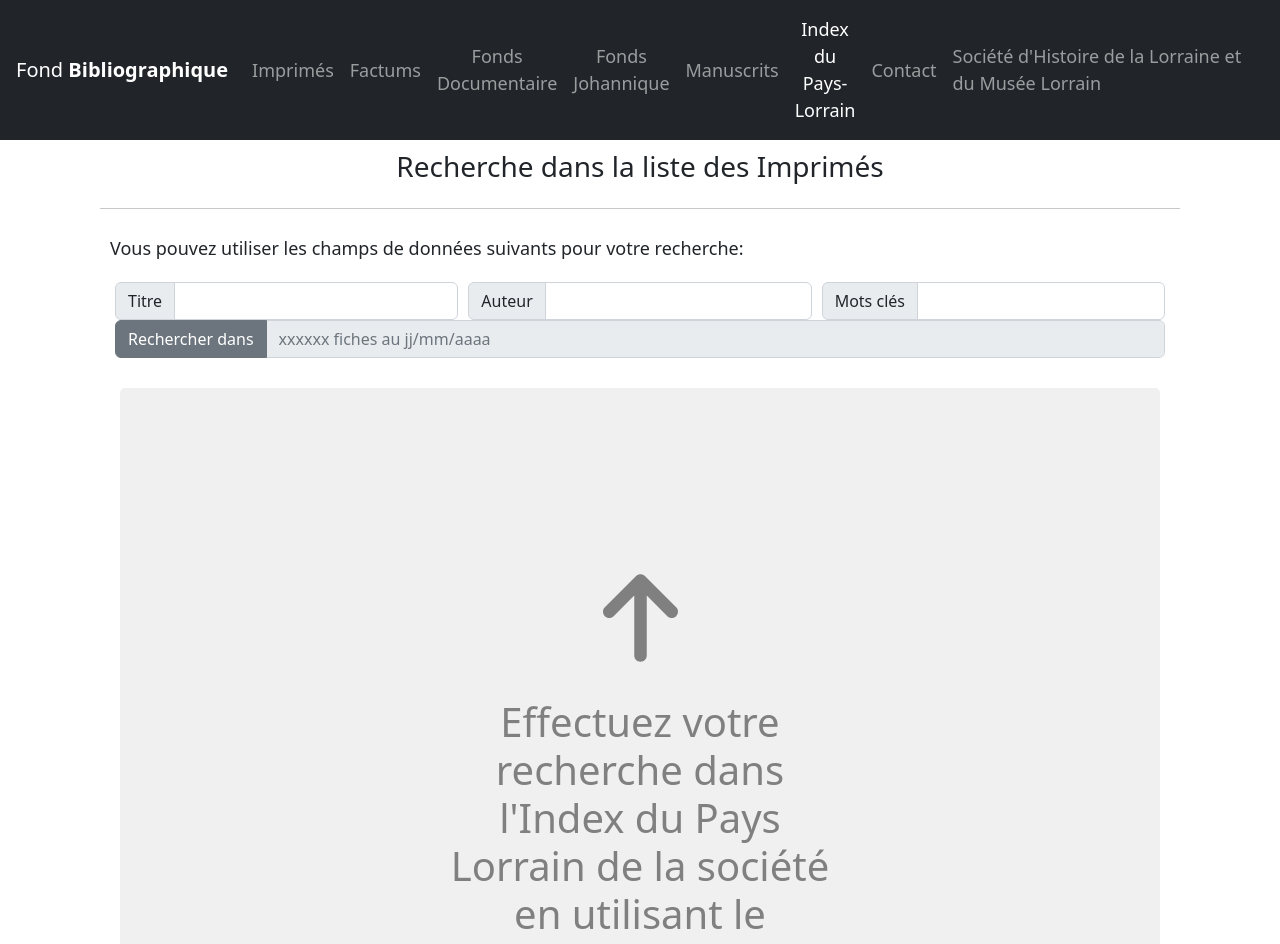
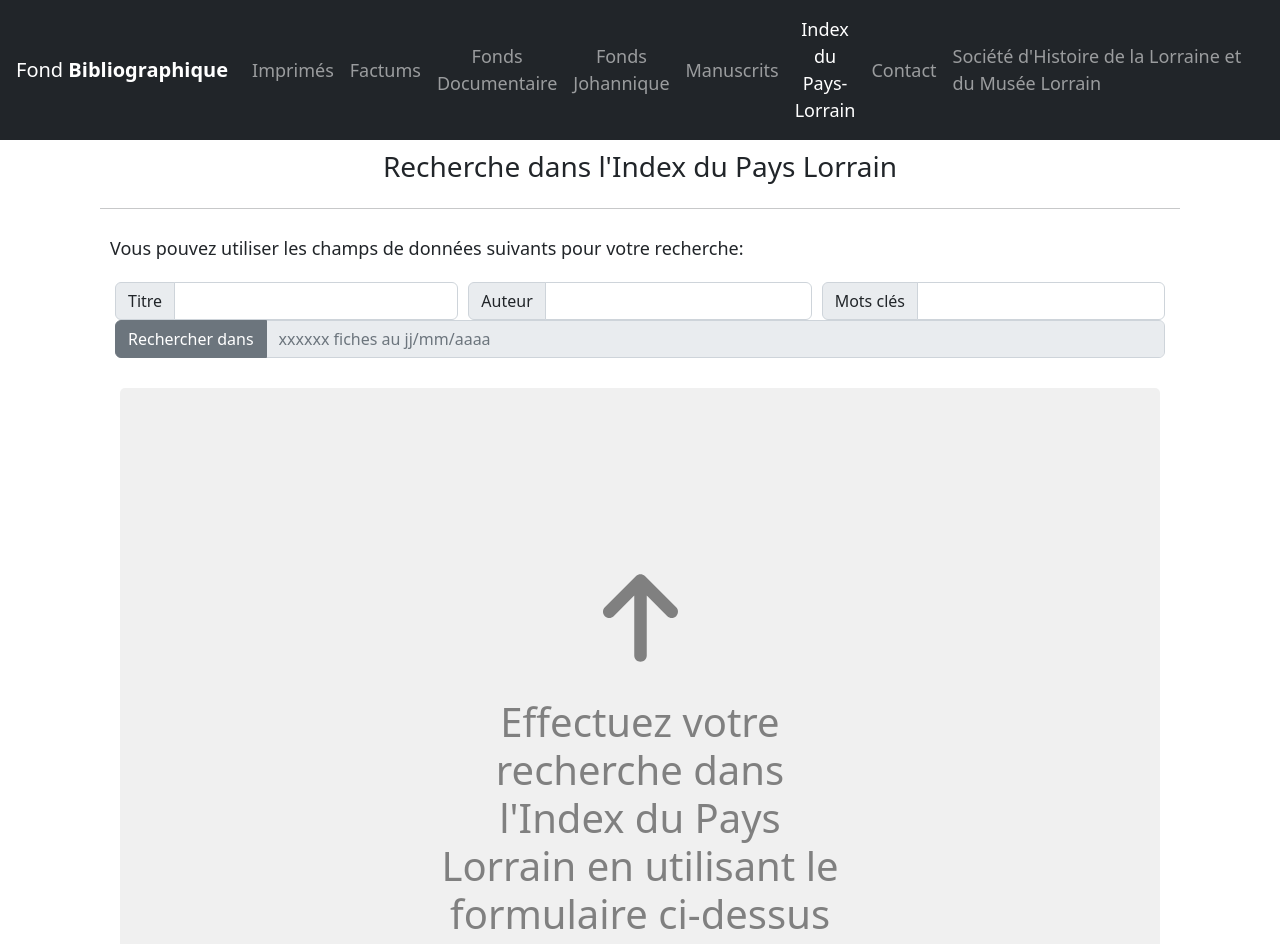
Before and after one commit to loicbefve/BiblioSHLML, a React (Vite) app: page /index_pays_lorrain in a window 1280 px wide. Shown: the top 944 px of the page. Built offline with nearby package versions, Linux system fonts and the light colour scheme.

Commit message:
Mise à jour du titre

```diff
--- a/src/pages/IndexPaysLorrain.tsx
+++ b/src/pages/IndexPaysLorrain.tsx
@@ -15,14 +15,14 @@ const ImprimesWrapper = styled.div`
 `;
 
 const searchInvitationMessage =
-  "Effectuez votre recherche dans l'Index du Pays Lorrain de la société en utilisant le" +
+  "Effectuez votre recherche dans l'Index du Pays Lorrain en utilisant le" +
   ' formulaire ci-dessus';
 
 /* COMPONENT */
 function IndexPaysLorrain() {
   return (
     <ImprimesWrapper>
-      <Title>Recherche dans la liste des Imprimés</Title>
+      <Title>Recherche dans l&apos;Index du Pays Lorrain</Title>
       <hr />
       <CompleteSearchComponent
         searchInvitationMessage={searchInvitationMessage}
```
